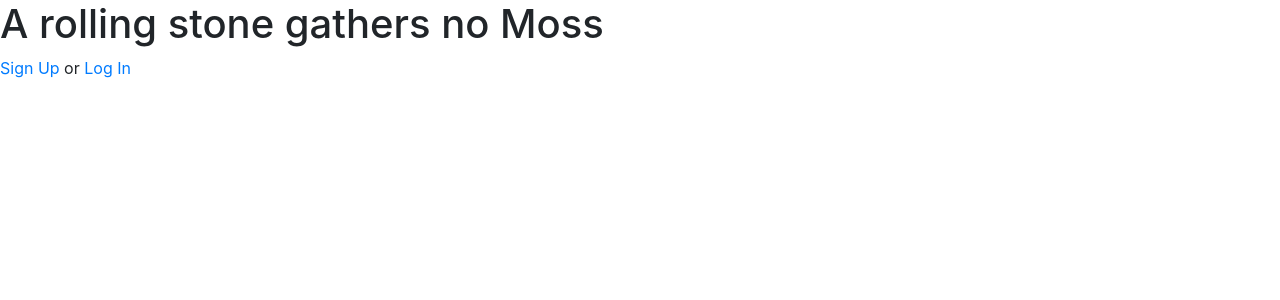
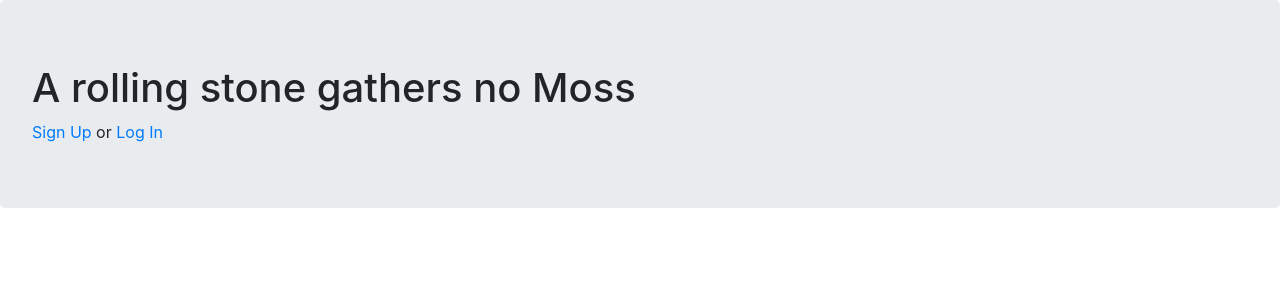
Before and after one commit to MaxBrooks114/moss-client, a React (Create React App) app: page / in a window 1280 px wide. Shown: the top 300 px of the page. Built offline with nearby package versions, Linux system fonts and the light colour scheme; no server answers.

Commit message:
put home in a jumbotron

```diff
--- a/src/components/Home.js
+++ b/src/components/Home.js
@@ -1,13 +1,14 @@
 import React from 'react'
 import { Link } from 'react-router-dom'
+import Jumbotron  from 'react-bootstrap/Jumbotron';
 
 const Home = () => (
-  <div>
-   <h1>A rolling stone gathers no Moss</h1>
+  <Jumbotron>
+    <h1>A rolling stone gathers no Moss</h1>
     <span>
       <Link to="/signup">Sign Up</Link> or <Link to="/login">Log In</Link>
     </span>
-  </div>
+  </Jumbotron>
 );
 
 
```
